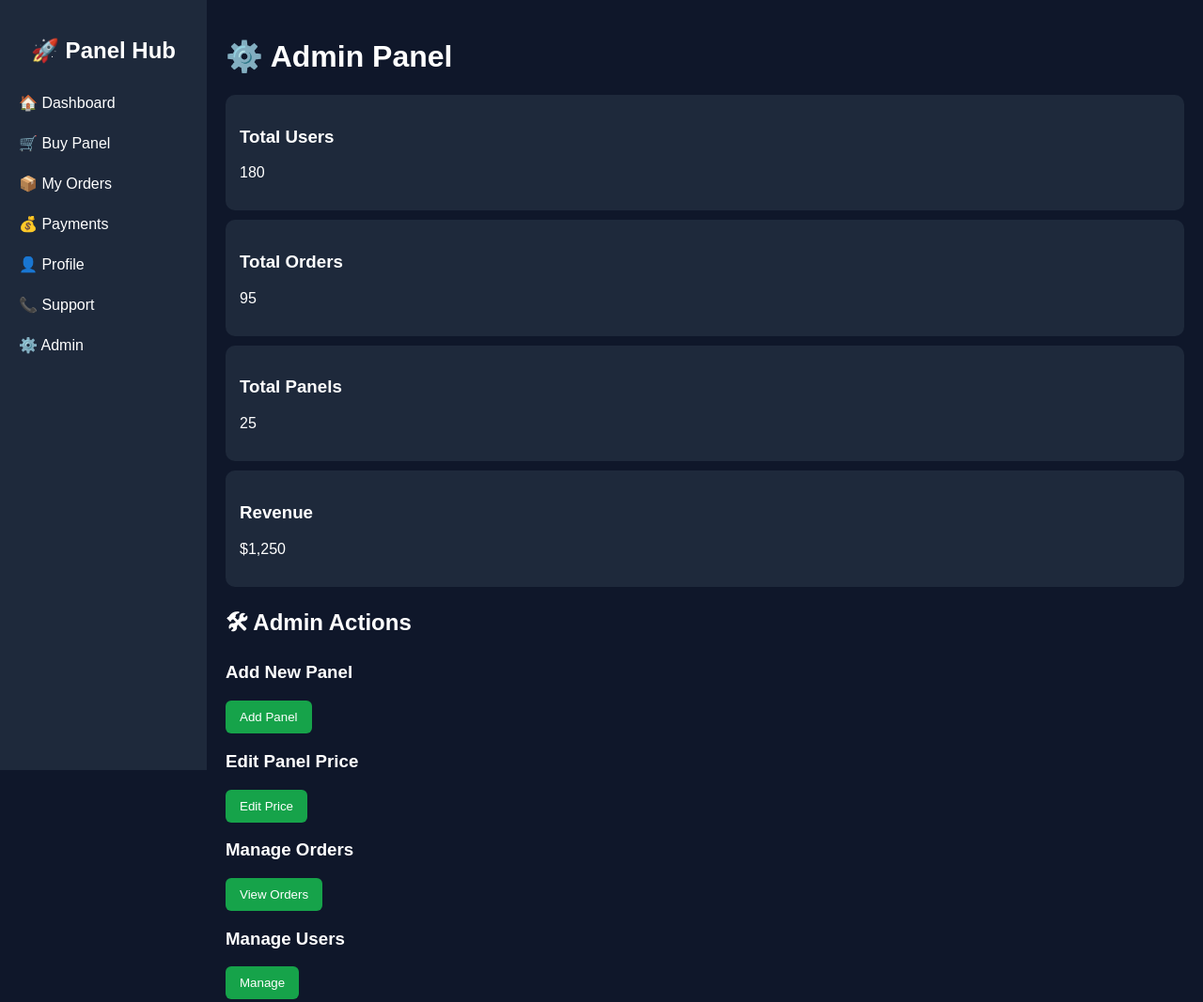
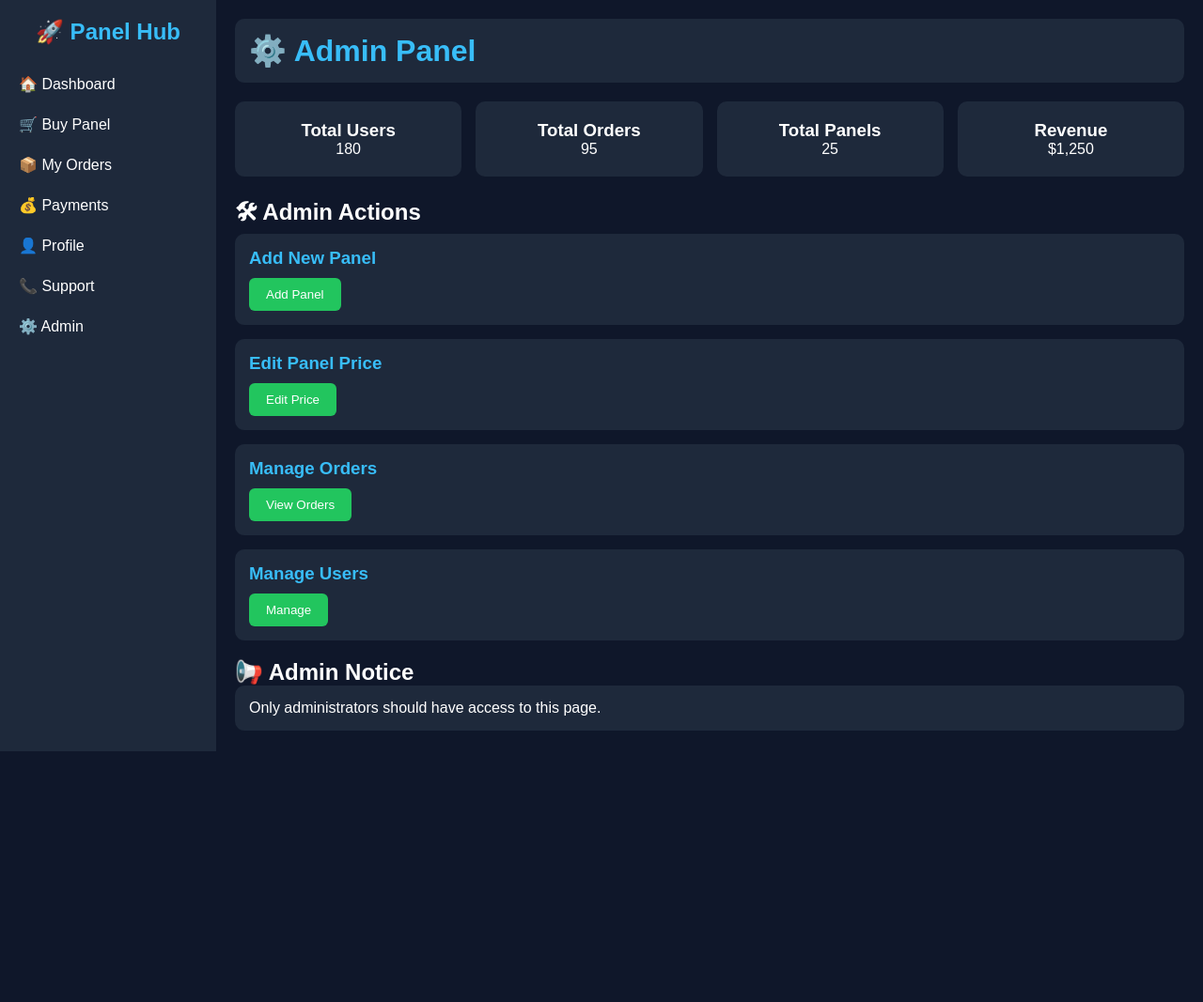
Before and after one commit to mariyaakter1028-beep/Website-Final-look, a plain HTML site: page admin.html in a window 1280 px wide. Shown: the top 1067 px of the page at 94% size. After the commit the page ends 813 px from the top, so only its background shows below. Drawn offline with Linux system fonts and the light colour scheme.

Commit message:
Update style.css

```diff
--- a/style.css
+++ b/style.css
@@ -1,9 +1,150 @@
+/* Reset */
+*{
+    margin:0;
+    padding:0;
+    box-sizing:border-box;
+    font-family:Arial,sans-serif;
+}
 
-body{margin:0;font-family:Arial;background:#0f172a;color:#fff}
-.sidebar{position:fixed;left:0;top:0;width:220px;height:100%;background:#1e293b;padding-top:20px}
-.sidebar h2{text-align:center}
-.sidebar a{display:block;color:#fff;text-decoration:none;padding:12px 20px}
-.sidebar a:hover{background:#334155}
-.main{margin-left:220px;padding:20px}
-.card{background:#1e293b;padding:15px;border-radius:10px;margin:10px 0}
-.btn{background:#16a34a;color:#fff;padding:10px 15px;border:none;border-radius:6px}
+/* Body */
+body{
+    background:#0f172a;
+    color:#ffffff;
+}
+
+/* Sidebar */
+.sidebar{
+    position:fixed;
+    left:0;
+    top:0;
+    width:230px;
+    height:100%;
+    background:#1e293b;
+    overflow:auto;
+    padding-top:20px;
+}
+
+.sidebar h2{
+    text-align:center;
+    margin-bottom:20px;
+    color:#38bdf8;
+}
+
+.sidebar a{
+    display:block;
+    color:white;
+    text-decoration:none;
+    padding:12px 20px;
+    transition:0.3s;
+}
+
+.sidebar a:hover{
+    background:#334155;
+}
+
+/* Main Content */
+.main{
+    margin-left:230px;
+    padding:20px;
+}
+
+/* Header */
+.header{
+    background:#1e293b;
+    padding:15px;
+    border-radius:10px;
+    margin-bottom:20px;
+}
+
+.header h1{
+    color:#38bdf8;
+}
+
+/* Cards */
+.cards{
+    display:grid;
+    grid-template-columns:repeat(auto-fit,minmax(220px,1fr));
+    gap:15px;
+    margin-bottom:20px;
+}
+
+.card{
+    background:#1e293b;
+    padding:20px;
+    border-radius:10px;
+    text-align:center;
+}
+
+/* Sections */
+.section{
+    margin-top:20px;
+}
+
+/* Panel Box */
+.panel-box{
+    background:#1e293b;
+    padding:15px;
+    border-radius:10px;
+    margin-bottom:15px;
+}
+
+.panel-box h3{
+    margin-bottom:10px;
+    color:#38bdf8;
+}
+
+.panel-box p{
+    margin-bottom:8px;
+}
+
+/* Buttons */
+.btn{
+    background:#22c55e;
+    color:white;
+    border:none;
+    padding:10px 18px;
+    border-radius:6px;
+    cursor:pointer;
+    transition:0.3s;
+}
+
+.btn:hover{
+    background:#16a34a;
+}
+
+/* Inputs */
+input,
+textarea,
+select{
+    width:100%;
+    padding:10px;
+    border:none;
+    border-radius:6px;
+    margin-top:5px;
+    background:#334155;
+    color:white;
+}
+
+/* Form */
+form{
+    margin-top:10px;
+}
+
+/* Mobile Responsive */
+@media(max-width:768px){
+
+    .sidebar{
+        width:100%;
+        height:auto;
+        position:relative;
+    }
+
+    .main{
+        margin-left:0;
+    }
+
+    .cards{
+        grid-template-columns:1fr;
+    }
+
+}
```
